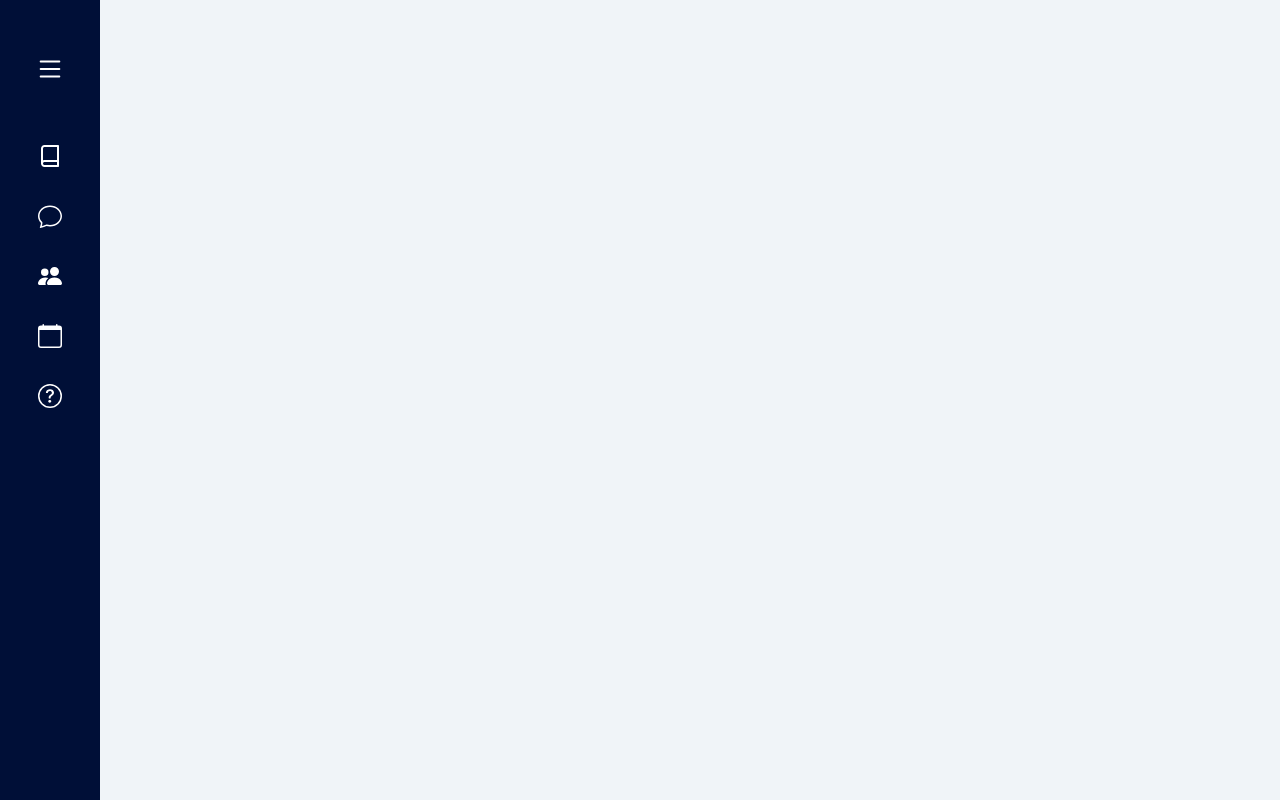
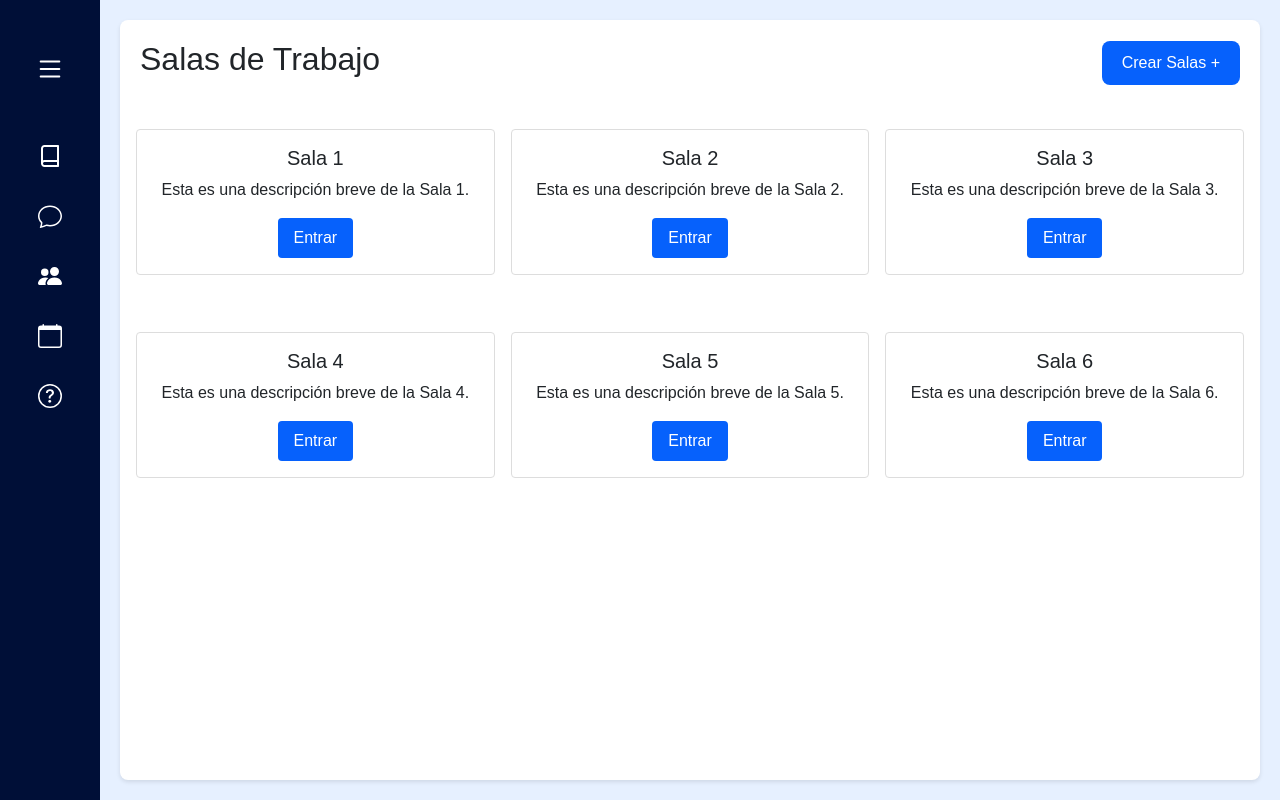
Before and after one commit to brunoSandoval210/Hackaton-404, a React (Vite) app in the folder dev-404/: page /menu_salas_profesor in a window 1280 px wide. Built offline with nearby package versions, Linux system fonts and the light colour scheme.

Commit message:
Creación del menuSalas del profesor

```diff
--- a/dev-404/src/App.jsx
+++ b/dev-404/src/App.jsx
@@ -9,7 +9,7 @@ import MenuAlumno from './pages/student/MenuAlumno'
 import MenuSala from './pages/student/MenuSala'
 
 function App() {
-  const [role, setRole] = useState('student');
+  const [role, setRole] = useState('teacher');
   return (
     <BrowserRouter>
 
@@ -20,7 +20,7 @@ function App() {
         {role === 'teacher' && (
           <Route path="/*" element={<TeacherLayout />}>
             <Route index element={<MenuProfesor />} />
-            <Route path="menu" element={<MenuSalas />} />
+            <Route path="menu_salas_profesor" element={<MenuSalas />} />
           </Route>
         )}
 
--- a/dev-404/src/index.css
+++ b/dev-404/src/index.css
@@ -144,7 +144,7 @@ header {
 }
 
 .create-btn, .btn-general {
-  background-color: #000F37;
+  background-color: #0661fc;
   color: #fff;
   border: none;
   padding: 10px 20px;
@@ -163,9 +163,54 @@ header {
 /*********************************************************************/
 /*Teacher menu card*/
 
-/* Estilos generales */
-/* MenuProfesor.css */
+/* Estilos salas */
 
+.row {
+  display: flex;
+  padding-top: 25px;
+  flex-wrap: wrap;
+  margin-bottom: 1rem;
+}
+
+.col {
+  flex: 1 0 30%;
+  box-sizing: border-box;
+  padding: 0.5rem;
+}
+
+.room-carddd {
+  padding: 1rem;
+  border: 1px solid #ddd;
+  border-radius: 4px;
+  background-color: white;
+  display: flex;
+  flex-direction: column;
+  align-items: center;
+  text-align: center;
+}
+
+.room-title {
+  font-size: 1.25rem;
+  margin-bottom: 0.5rem;
+}
+
+.room-description {
+  font-size: 1rem;
+  margin-bottom: 1rem;
+}
+
+.room-button {
+  background-color: #0661fc;
+  color: white;
+  border: none;
+  padding: 0.5rem 1rem;
+  cursor: pointer;
+  border-radius: 4px;
+}
+
+.room-button:hover {
+  background-color: #062066;
+}
 
 /* MenuProfesor.css */
 
@@ -210,7 +255,7 @@ header {
 
 .cardd {
   background: white;
-  border-radius: 10px;
+  border-radius: 0px;
   box-shadow: 0 4px 8px rgba(0, 0, 0, 0.1);
   overflow: hidden;
   display: flex;
--- a/dev-404/src/pages/teacher/menu_profesor.jsx
+++ b/dev-404/src/pages/teacher/menu_profesor.jsx
@@ -1,71 +1,73 @@
-import React, { useEffect, useState } from 'react';
+import React, { useState, useEffect } from 'react';
+import { useNavigate } from 'react-router-dom';
 
-const MenuProfesor = () => {
-    const [cursos, setCursos] = useState([]);
+const MenuSalas = () => {
+    const [salas, setSalas] = useState([]);
+    const navigate = useNavigate();
 
     useEffect(() => {
-        // Simula una llamada a la API para obtener los datos de los cursos
-        const fetchCursos = async () => {
-            const cursosData = [
-                { id: 1, title: 'Conoce Utp+class Marzo 2024', description: '30019 - Virtual 24/7', imgSrc: 'https://class.utp.edu.pe/static/media/course24%E2%81%847.c43c482e.png'},
-                { id: 2, title: 'Curso 2', description: '30020 - Presencial', imgSrc: 'https://class.utp.edu.pe/static/media/course24%E2%81%847.c43c482e.png' },
-                { id: 3, title: 'Curso 3', description: '30021 - Mixto', imgSrc: 'https://class.utp.edu.pe/static/media/course24%E2%81%847.c43c482e.png' },
-                { id: 4, title: 'Curso 4', description: '30022 - Virtual', imgSrc: 'https://class.utp.edu.pe/static/media/course24%E2%81%847.c43c482e.png' },
-                { id: 5, title: 'Curso 5', description: '30023 - Presencial', imgSrc: 'https://class.utp.edu.pe/static/media/course24%E2%81%847.c43c482e.png' },
-                { id: 6, title: 'Curso 6', description: '30024 - Mixto', imgSrc: 'https://class.utp.edu.pe/static/media/course24%E2%81%847.c43c482e.png' }
+        const fetchSalas = async () => {
+            const salasData = [
+                { id: 1, title: 'Sala 1', description: 'Esta es una descripción breve de la Sala 1.' },
+                { id: 2, title: 'Sala 2', description: 'Esta es una descripción breve de la Sala 2.' },
+                { id: 3, title: 'Sala 3', description: 'Esta es una descripción breve de la Sala 3.' },
+
             ];
-            setCursos(cursosData);
+            setSalas(salasData);
         };
 
-        fetchCursos();
+        fetchSalas();
     }, []);
 
-    const groupedCursos = cursos.reduce((acc, curso, index) => {
+    const handleEnterRoom = (id) => {
+        console.log(`Entrar a la sala con id: ${id}`);
+    };
+
+    if (salas.length === 0) {
+        return <div>Loading...</div>;
+    }
+
+    const groupedSalas = salas.reduce((acc, sala, index) => {
         const groupIndex = Math.floor(index / 3);
         if (!acc[groupIndex]) {
             acc[groupIndex] = [];
         }
-        acc[groupIndex].push(curso);
+        acc[groupIndex].push(sala);
         return acc;
     }, []);
 
-    if (cursos.length === 0) {
-        return <div>Loading...</div>; // Puedes mostrar un loader mientras los datos se cargan
-    }
+    return (
+        <>
+            <div className="content">
+                <section className="main-section">
+                    <div className="chat-section">
+                        <div className="chat-header">
+                            <h2>Salas de Trabajo</h2>
+                            <button className="create-btn" onClick={() => console.log('Mostrar modal para crear salas')}>
+                                Crear Salas +
+                            </button>
+                        </div>
 
-    return (
-        <div className="container-menu-profesor">
-            <div className="header">
-                <h2>Mis cursos</h2>
-                <div className="toolbar">
-                    <select>
-                        <option>2024 - Ciclo 1 Marzo PREG (001) (Actual)</option>
-                        {/* Más opciones */}
-                    </select>
-                </div>
-            </div>
-
-            {groupedCursos.map((group, groupIndex) => (
-                <div key={groupIndex} className="cardd-group-container">
-                    <div className="cardd-group">
-                        {group.map(curso => (
-                            <div key={curso.id} className="cardd">
-                                <div className="cardd-img-top">
-                                    <img src={curso.imgSrc} alt={curso.title} />
-
-                                </div>
-                                <div className="cardd-body">
-                                    <h5 className="cardd-title">{curso.title}</h5>
-                                    <p className="cardd-text">{curso.description}</p>
-
-                                </div>
+                        {groupedSalas.map((group, groupIndex) => (
+                            <div key={groupIndex} className="row">
+                                {group.map((sala) => (
+                                    <div key={sala.id} className="col">
+                                        <div className="room-carddd">
+                                            <h2 className="room-title">{sala.title}</h2>
+                                            <p className="room-description">{sala.description}</p>
+                                            <button className="room-button" onClick={() => handleEnterRoom(sala.id)}>
+                                                Entrar
+                                            </button>
+                                        </div>
+                                    </div>
+                                ))}
                             </div>
                         ))}
                     </div>
-                </div>
-            ))}
-        </div>
+                </section>
+            </div>
+        </>
     );
 };
 
-export default MenuProfesor;
+export default MenuSalas;
--- a/dev-404/src/pages/teacher/menu_salas.jsx
+++ b/dev-404/src/pages/teacher/menu_salas.jsx
@@ -1,105 +1,73 @@
-import React from 'react';
+import React, { useState, useEffect } from 'react';
+import { useNavigate } from 'react-router-dom';
 
 const MenuSalas = () => {
+    const [salas, setSalas] = useState([]);
+    const navigate = useNavigate();
+
+    useEffect(() => {
+        const fetchSalas = async () => {
+            const salasData = [
+                { id: 1, title: 'Sala 1', description: 'Esta es una descripción breve de la Sala 1.' },
+                { id: 2, title: 'Sala 2', description: 'Esta es una descripción breve de la Sala 2.' },
+                { id: 3, title: 'Sala 3', description: 'Esta es una descripción breve de la Sala 3.' },
+                { id: 4, title: 'Sala 4', description: 'Esta es una descripción breve de la Sala 4.' },
+                { id: 5, title: 'Sala 5', description: 'Esta es una descripción breve de la Sala 5.' },
+                { id: 6, title: 'Sala 6', description: 'Esta es una descripción breve de la Sala 6.' }
+            ];
+            setSalas(salasData);
+        };
+
+        fetchSalas();
+    }, []);
+
+    const handleEnterRoom = (id) => {
+        console.log(`Entrar a la sala con id: ${id}`);
+    };
+
+    if (salas.length === 0) {
+        return <div>Loading...</div>;
+    }
+
+    const groupedSalas = salas.reduce((acc, sala, index) => {
+        const groupIndex = Math.floor(index / 3);
+        if (!acc[groupIndex]) {
+            acc[groupIndex] = [];
+        }
+        acc[groupIndex].push(sala);
+        return acc;
+    }, []);
+
     return (
         <>
-          <main className="content flex-grow-1 bg-light">
-      <header className="header d-flex justify-content-between p-3 border-bottom">
-        <div className="header-left">
-          {/* Información del usuario */}
-        </div>
-        <div className="header-right">
-          <div className="notifications d-flex align-items-center">
-            <svg
-              xmlns="http://www.w3.org/2000/svg"
-              width="30"
-              height="30"
-              fill="currentColor"
-              className="bi bi-bell me-2"
-              viewBox="0 0 16 16"
-            >
-              <path d="M8 16a2 2 0 0 0 2-2H6a2 2 0 0 0 2 2M8 1.918l-.797.161A4 4 0 0 0 4 6c0 .628-.134 2.197-.459 3.742-.16.767-.376 1.566-.663 2.258h10.244c-.287-.692-.502-1.49-.663-2.258C12.134 8.197 12 6.628 12 6a4 4 0 0 0-3.203-3.92zM14.22 12c.223.447.481.801.78 1H1c.299-.199.557-.553.78-1C2.68 10.2 3 6.88 3 6c0-2.42 1.72-4.44 4.005-4.901a1 1 0 1 1 1.99 0A5 5 0 0 1 13 6c0 .88.32 4.2 1.22 6" />
-            </svg>
-            <span>9+</span>
-          </div>
-        </div>
-      </header>
-      <section className="main-section p-3">
+            <div className="content">
+                <section className="main-section">
                     <div className="chat-section">
-          <div className="chat-header d-flex justify-content-between align-items-center mb-3">
+                        <div className="chat-header">
                             <h2>Salas de Trabajo</h2>
-            <button className="create-btn" onClick={() => setShowModal(true)}>
+                            <button className="create-btn" onClick={() => console.log('Mostrar modal para crear salas')}>
                                 Crear Salas +
                             </button>
                         </div>
-          <select className="form-select mb-3">
-            <option>Todos los mensajes</option>
-          </select>
-          {/* Mensajes del chat aquí */}
-        </div>
-      </section>
 
-      {/* Modal */}
-      {showModal && (
-        <div className="modal fade show d-block" tabIndex="-1" role="dialog" aria-hidden="true">
-          <div className="modal-dialog modal-dialog-centered" role="document">
-            <div className="modal-content">
-              <div className="modal-header">
-                <h5 className="modal-title">Crear Salas</h5>
-                <button type="button" className="btn-close" onClick={() => setShowModal(false)} aria-label="Close"></button>
-              </div>
-              <div className="modal-body">
-                <div className="row mb-3">
-                  <label htmlFor="numSalas" className="col-form-label">Número de salas</label>
-                  <div className="col-sm-4">
-                    <input
-                      type="number"
-                      className="form-control"
-                      id="numSalas"
-                      value={numSalas}
-                      onChange={(e) => setNumSalas(e.target.value)}
-                    />
-                  </div>
-                </div>
-                <div className="row mb-3">
-                  <label htmlFor="maxAlumnos" className="col-form-label">Cantidad máx. de alumnos por sala</label>
-                  <div className="col-sm-4">
-                    <input
-                      type="number"
-                      className="form-control"
-                      id="maxAlumnos"
-                      value={maxAlumnos}
-                      onChange={(e) => setMaxAlumnos(e.target.value)}
-                    />
-                  </div>
-                </div>
-                <div className="form-check">
-                  <input
-                    className="form-check-input"
-                    type="checkbox"
-                    value=""
-                    id="defaultCheck1"
-                    checked={aleatorio}
-                    onChange={(e) => setAleatorio(e.target.checked)}
-                  />
-                  <label className="form-check-label" htmlFor="defaultCheck1">
-                    Elegir aleatoriamente
-                  </label>
-                </div>
-              </div>
-              <div className="modal-footer justify-content-center">
-                <button className="btn-general" onClick={() => alert('Salas de trabajo creadas')}>
-                  Crear Salas de Trabajo
+                        {groupedSalas.map((group, groupIndex) => (
+                            <div key={groupIndex} className="row">
+                                {group.map((sala) => (
+                                    <div key={sala.id} className="col">
+                                        <div className="room-carddd">
+                                            <h2 className="room-title">{sala.title}</h2>
+                                            <p className="room-description">{sala.description}</p>
+                                            <button className="room-button" onClick={() => handleEnterRoom(sala.id)}>
+                                                Entrar
                                             </button>
                                         </div>
                                     </div>
+                                ))}
                             </div>
+                        ))}
                     </div>
-      )}
-    </main>
-
-
-
+                </section>
+            </div>
         </>
     );
 };
```
Lines whose indentation alone changed are shown as unchanged.
